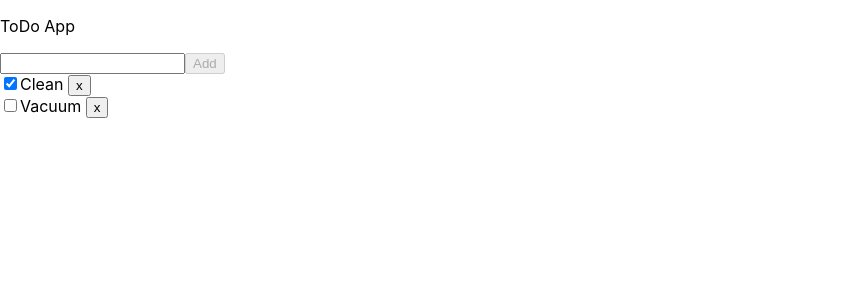
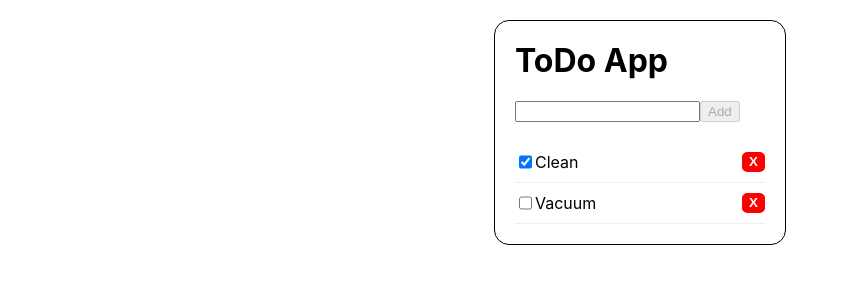
Before and after one commit to bmanderino/todo, a React (Create React App) app: page / in a window 1280 px wide. Shown: the top 300 px of the page, without its empty margins (0-849 px from the left). Built offline with nearby package versions, Linux system fonts and the light colour scheme.

Commit message:
functions

```diff
--- a/src/App.css
+++ b/src/App.css
@@ -1,38 +1,34 @@
-.App {
-  text-align: center;
+#App {
+  display: flex;
+  justify-content: center;
+  margin: 0 auto;
 }
 
-.App-logo {
-  height: 40vmin;
-  pointer-events: none;
+.container {
+  border-radius: 15px;
+  border: 1px solid #000;
+  padding: 20px;
+  margin: 20px;
+  width: 250px;
 }
 
-@media (prefers-reduced-motion: no-preference) {
-  .App-logo {
-    animation: App-logo-spin infinite 20s linear;
-  }
+.mainTitle,
+.addTask {
+  margin: 0 0 20px;
 }
 
-.App-header {
-  background-color: #282c34;
-  min-height: 100vh;
+.todoItem {
   display: flex;
-  flex-direction: column;
-  align-items: center;
-  justify-content: center;
-  font-size: calc(10px + 2vmin);
-  color: white;
+  padding: 10px 0;
+  border-bottom: 1px solid #efefef;
 }
 
-.App-link {
-  color: #61dafb;
+.todoItem button {
+  margin-left: auto;
+  border-radius: 25%;
+  border: 1px solid red;
+  background-color: red;
+  color: white;
+  font-weight: bold;
+  line-height: 1;
 }
-
-@keyframes App-logo-spin {
-  from {
-    transform: rotate(0deg);
-  }
-  to {
-    transform: rotate(360deg);
-  }
-}
--- a/src/App.js
+++ b/src/App.js
@@ -46,25 +46,20 @@ Stretch:
 function App() {
   const [todos, setTodos] = useState(tasks)
 
-  const handleSubmit = (e) => {
+  const handleSubmit = (text, e) => {
     e.preventDefault()
-    console.log(e)
+    let newItem = {text: text, completed: false, id: getID()}
+    setTodos(prev => [...prev, newItem])
   }
 
-  // const taskList = tasks.map(item=>(
-  //
-  // ))
-
   return (
-    <>
-      <p>ToDo App</p>
-      <NewTaskForm onFormSubmit={handleSubmit} />
-      <ToDoList todos={todos} />
-
-      {/* <ul>
-      {taskList}
-      </ul> */}
-    </>
+    <div id="App">
+      <div className='container'>
+        <h1 className='mainTitle'>ToDo App</h1>
+        <NewTaskForm onFormSubmit={handleSubmit} />
+        <ToDoList todos={todos} setAllTasks={setTodos} />
+      </div>
+    </div>
   );
 }
 
--- a/src/components/NewTaskForm.js
+++ b/src/components/NewTaskForm.js
@@ -13,11 +13,12 @@ export const NewTaskForm = ({...props}) => {
   }
 
   const handleFormSubmit = (text) => (e) => {
-    onFormSubmit(text)
+    onFormSubmit(text, e)
+    setText('')
   }
 
   return (
-    <div>
+    <div className="addTask">
       <form onSubmit={handleFormSubmit(text)}>
         <input value={text} onChange={handleInputChange} />
         <button type="submit" disabled={!text.length}>Add</button>
--- a/src/components/RemoveTaskButton.js
+++ b/src/components/RemoveTaskButton.js
@@ -6,11 +6,7 @@ export const RemoveTaskButton = ({...props}) => {
     onDelete, // (id) => {}
   } = props
 
-  const handleDelete = () => {
-    onDelete()
-  }
-
-  return <button onClick={handleDelete}>x</button>
+  return <button onClick={onDelete}>X</button>
 }
 
 RemoveTaskButton.propTypes = {
--- a/src/components/ToDoItem.js
+++ b/src/components/ToDoItem.js
@@ -14,7 +14,11 @@ export const ToDoItem = ({...props}) => {
 
 
   return (
-    <div key={key} id={id}><input type="checkbox" defaultChecked={completed} onChange={onToggleCompleted} />{text} <RemoveTaskButton onDelete={onDelete} /></div>
+    <div key={key} id={id} className="todoItem">
+      <input type="checkbox" defaultChecked={completed} onChange={onToggleCompleted(id)} />
+      {text}
+      <RemoveTaskButton onDelete={onDelete(id)} />
+    </div>
   )
 }
 
--- a/src/components/ToDoList.js
+++ b/src/components/ToDoList.js
@@ -8,6 +8,19 @@ export const ToDoList =({ ...props }) => {
     setAllTasks
   } = props
 
+  const handleDelete = (id) => () => {
+    setAllTasks(todos.filter((item) => item.id !== id))
+  }
+
+  const handleComplete = (id) => () => {
+    setAllTasks(todos.map((item) => {
+      if (item.id === id) {
+        item.completed = !item.completed
+      }
+      return item
+    }))
+  }
+
   return (
     <div>
       {todos.map(todo => (
@@ -16,8 +29,8 @@ export const ToDoList =({ ...props }) => {
           id={todo.id}
           text={todo.text}
           completed={todo.completed}
-          onDelete={null}
-          onToggleCompleted={null}
+          onDelete={handleDelete}
+          onToggleCompleted={handleComplete}
         />
       ))}
     </div>
```
Also changed, not shown: public/index.html (+0 -10 lines).
